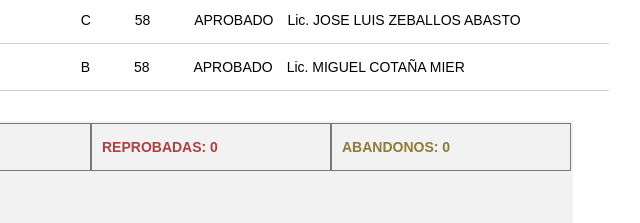
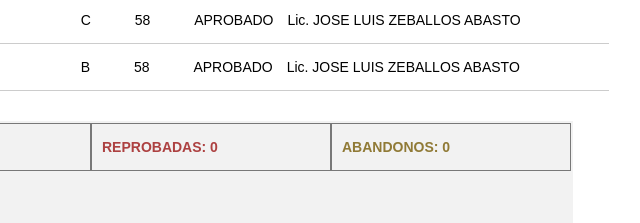
Before and after one commit to ssainformatica/umsa, a plain HTML site: page notas.html in a window 1280 px wide. Shown: the part 3108-3331 px from the top of the page, 531-1171 px from the left. Drawn offline with Linux system fonts and the light colour scheme.

Commit message:
Add files via upload

```diff
--- a/notas.html
+++ b/notas.html
@@ -483,7 +483,7 @@
 				<span class="paralelo">B</span>
 				<span class="nota">58</span>
 				<span class="estado">APROBADO</span>
-				<span class="lic">Lic. MIGUEL COTAÑA MIER</span>
+				<span class="lic">Lic. JOSE LUIS ZEBALLOS ABASTO</span>
 			</p>
 
 		</div>
```
